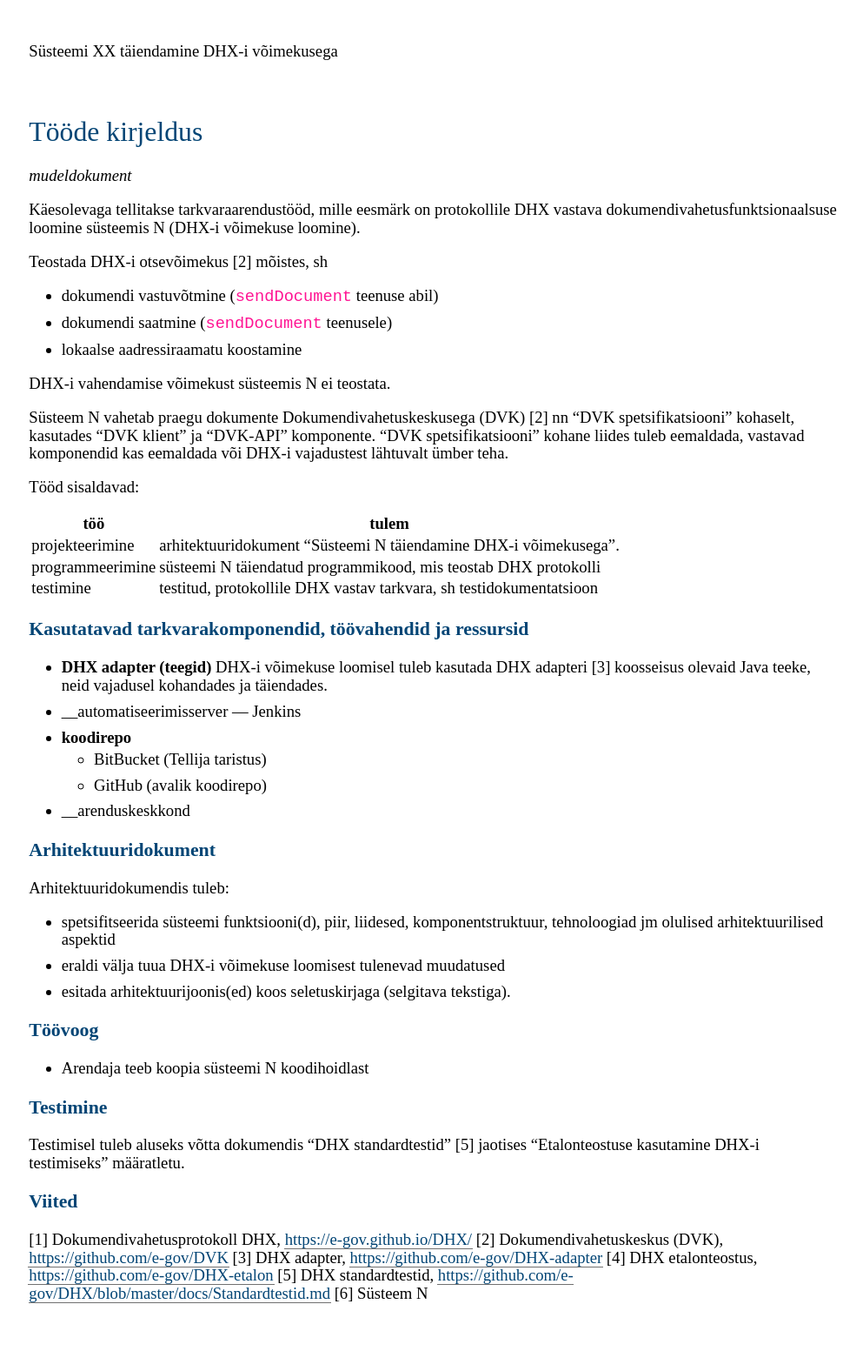
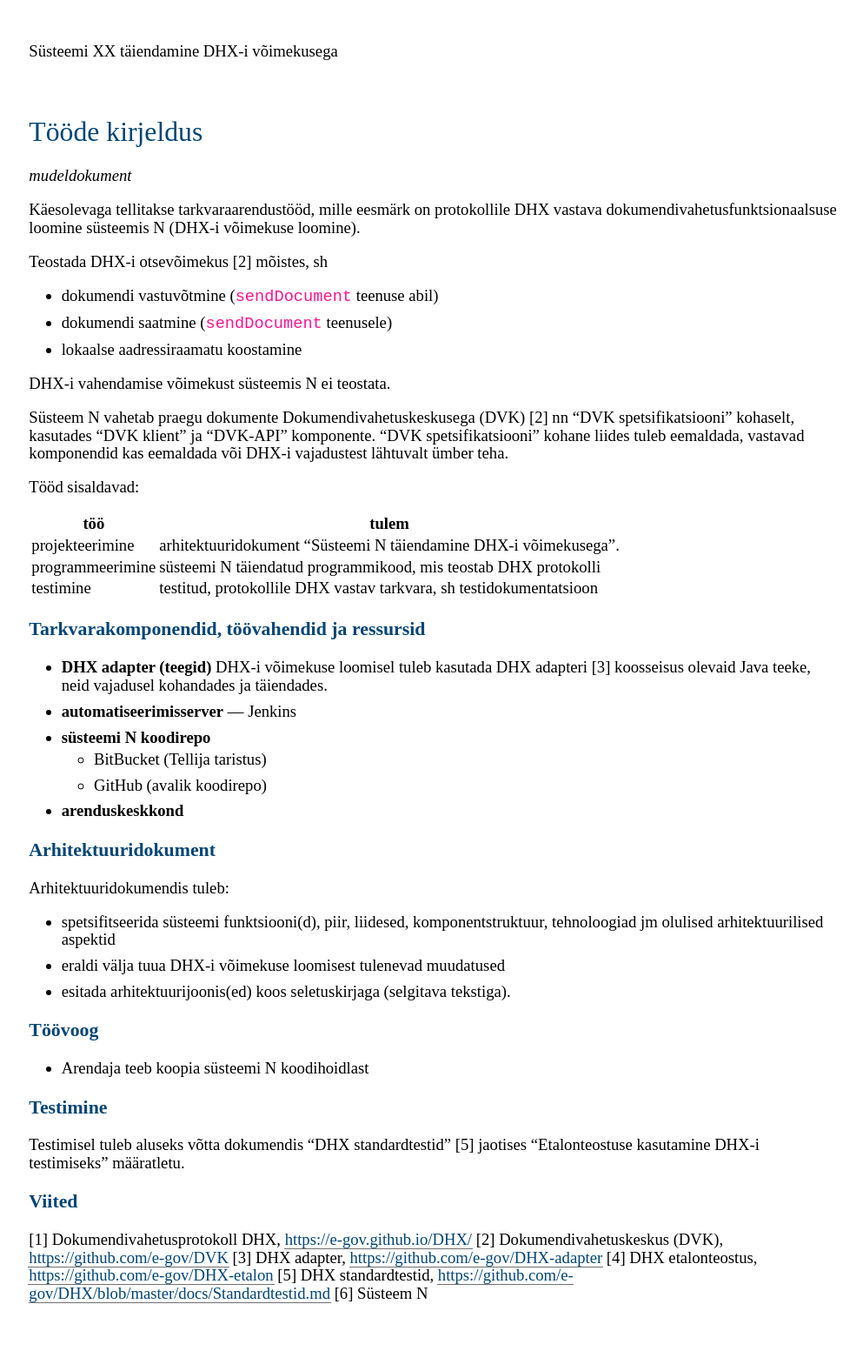
Before and after one commit to e-gov/DHX, a Jekyll site: the page built from docs/LY.md, in a window 1280 px wide. Shown: the whole page at 87% size, without its empty margins (167-1160 px from the left). Built offline with Jekyll 4.4.1, drawn with Linux system fonts in a browser that asks for light colours.

Commit message:
Update LY.md

```diff
--- a/docs/LY.md
+++ b/docs/LY.md
@@ -29,14 +29,14 @@ Tööd sisaldavad:
 | programmeerimine | süsteemi N täiendatud programmikood, mis teostab DHX protokolli |
 | testimine        | testitud, protokollile DHX vastav tarkvara, sh testidokumentatsioon |
 
-### Kasutatavad tarkvarakomponendid, töövahendid ja ressursid
+### Tarkvarakomponendid, töövahendid ja ressursid
 
 - __DHX adapter (teegid)__ DHX-i võimekuse loomisel tuleb kasutada DHX adapteri [3] koosseisus olevaid Java teeke, neid vajadusel kohandades ja täiendades.
-- __automatiseerimisserver — Jenkins
-- __koodirepo__
+- __automatiseerimisserver__ — Jenkins
+- __süsteemi N koodirepo__
   - BitBucket (Tellija taristus)
   - GitHub (avalik koodirepo)
-- __arenduskeskkond
+- __arenduskeskkond__
 
 
 ### Arhitektuuridokument
```
